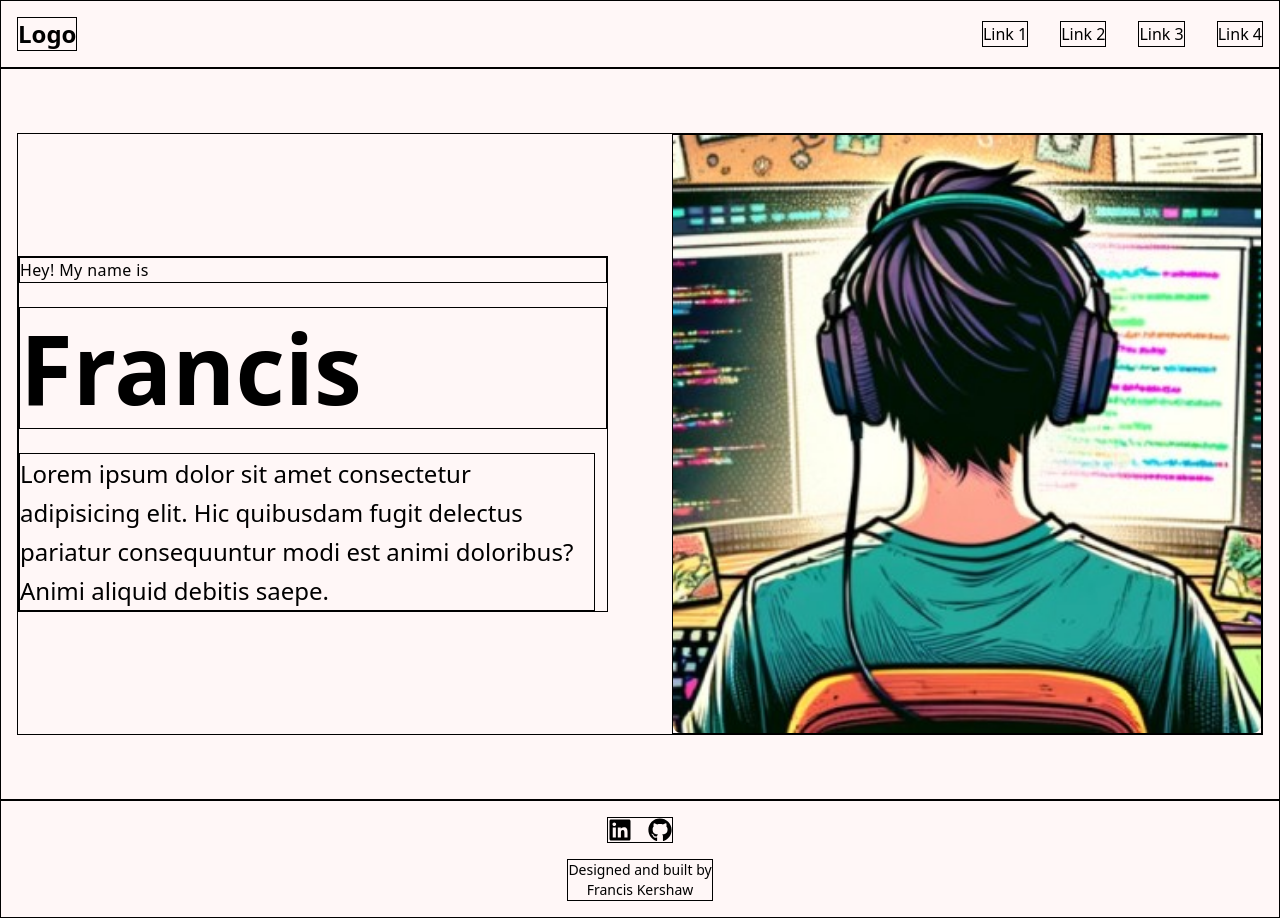
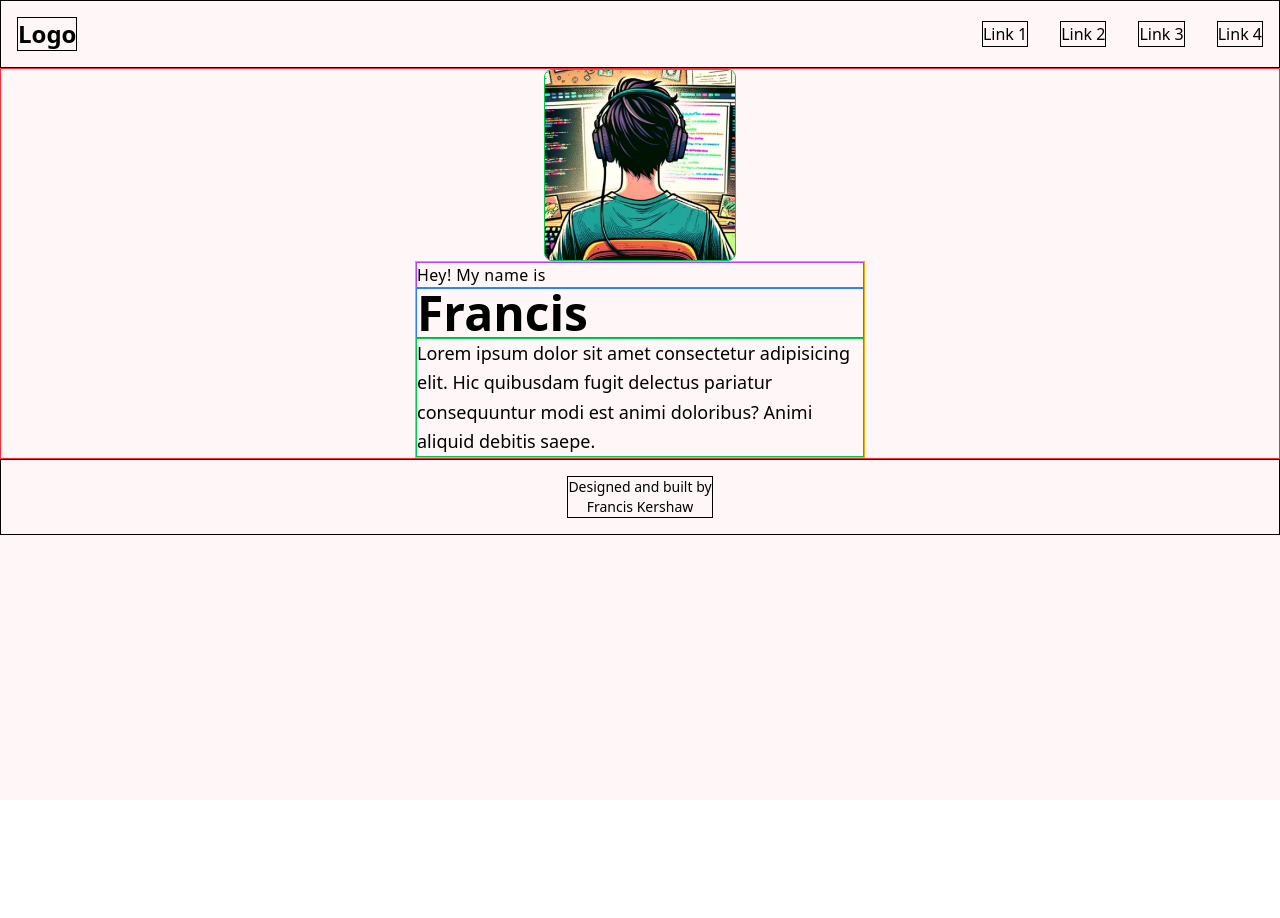
Before and after one commit to franciskershaw/francis-kershaw, a React (Vite) app: page / in a window 1280 px wide. After the commit the page ends 800 px from the top, so only its background shows below. Built offline with nearby package versions, Linux system fonts and the light colour scheme.

Commit message:
Strip out hero spacing styles

```diff
--- a/src/components/Footer.tsx
+++ b/src/components/Footer.tsx
@@ -5,7 +5,7 @@ const Footer = () => {
   return (
     <footer className="py-4 border flex flex-col items-center justify-center gap-4">
       {/* Social links */}
-      <div className="flex items-center gap-4 text-2xl border">
+      <div className="flex items-center gap-4 text-2xl border md:hidden">
         <a href="#">
           <FaLinkedin />
         </a>
@@ -13,6 +13,7 @@ const Footer = () => {
           <FaGithub />
         </a>
       </div>
+
       {/* Designed and built by */}
       <div className="flex flex-col items-center justify-center border">
         <p className="text-sm">Designed and built by</p>
--- a/src/components/HeroSection.tsx
+++ b/src/components/HeroSection.tsx
@@ -2,12 +2,8 @@ import heroImage from "../../public/hero.jpeg";
 
 const HeroSection = () => {
   return (
-    <section className="border flex items-center px-4 py-8 md:py-16">
-      <div className="max-w-7xl mx-auto w-full">
-        {/* Mobile Layout: Image first, then text */}
-        <div className="flex flex-col md:hidden items-center gap-8">
-          {/* Mobile Image - Small and Centered */}
-          <div className="w-48 h-48 rounded-lg overflow-hidden border-2 border-black">
+    <section className="flex flex-col items-center border border-red-500 w-full">
+      <div className="w-48 h-48 rounded-lg overflow-hidden border border-green-500">
         <img
           src={heroImage}
           alt="Francis Kershaw"
@@ -16,45 +12,16 @@ const HeroSection = () => {
       </div>
 
       {/* Mobile Text Content */}
-          <div className="space-y-4 border">
-            <p className="border font-medium tracking-wide">Hey! My name is</p>
-            <h1 className="border text-5xl font-bold">Francis</h1>
-            <p className="border text-lg leading-relaxed max-w-md mx-auto">
-              Lorem ipsum dolor sit amet consectetur adipisicing elit. Hic
-              quibusdam fugit delectus pariatur consequuntur modi est animi
-              doloribus? Animi aliquid debitis saepe.
-            </p>
-          </div>
-        </div>
-
-        {/* Desktop Layout: Text left, Image right */}
-        <div className="border hidden md:grid md:grid-cols-2 md:gap-12 lg:gap-16 items-center">
-          {/* Desktop Text Content */}
-          <div className="space-y-6 border">
-            <p className="border text-base font-medium tracking-wide">
+      <div className="border border-yellow-500">
+        <p className="border border-purple-500 font-medium tracking-wide">
           Hey! My name is
         </p>
-            <h1 className="border text-7xl lg:text-8xl font-bold leading-tight">
-              Francis
-            </h1>
-            <p className="border text-xl lg:text-2xl leading-relaxed max-w-xl">
-              Lorem ipsum dolor sit amet consectetur adipisicing elit. Hic
-              quibusdam fugit delectus pariatur consequuntur modi est animi
-              doloribus? Animi aliquid debitis saepe.
+        <h1 className="border border-blue-500 text-5xl font-bold">Francis</h1>
+        <p className="border border-green-500 text-lg leading-relaxed max-w-md mx-auto">
+          Lorem ipsum dolor sit amet consectetur adipisicing elit. Hic quibusdam
+          fugit delectus pariatur consequuntur modi est animi doloribus? Animi
+          aliquid debitis saepe.
         </p>
-          </div>
-
-          {/* Desktop Image - Takes up half the screen */}
-          <div className="relative h-[400px] lg:h-[600px] border">
-            <div className="absolute inset-0 rounded-lg overflow-hidden">
-              <img
-                src={heroImage}
-                alt="Francis Kershaw"
-                className="w-full h-full object-cover"
-              />
-            </div>
-          </div>
-        </div>
       </div>
     </section>
   );
```
Lines whose indentation alone changed are shown as unchanged.
